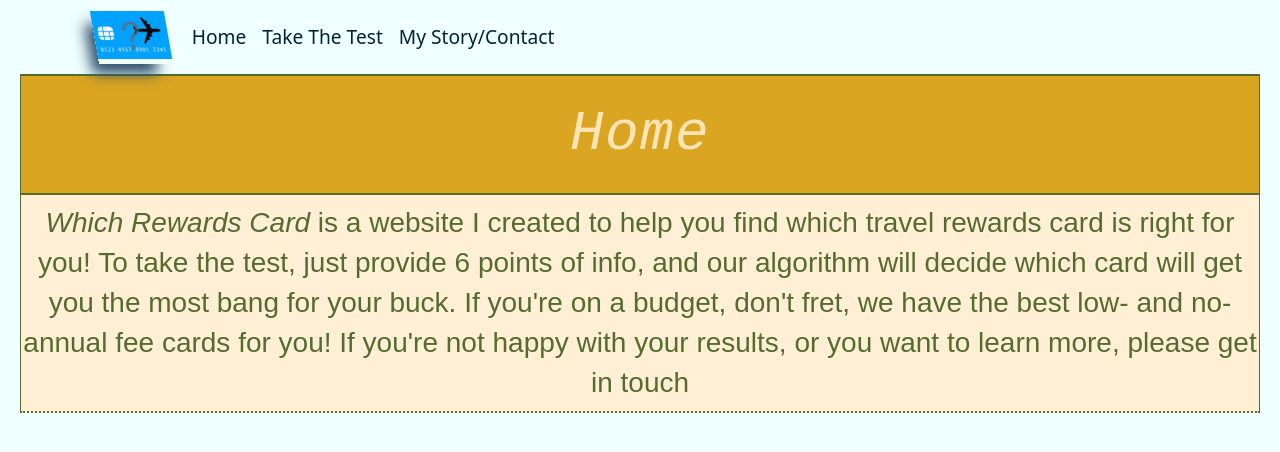
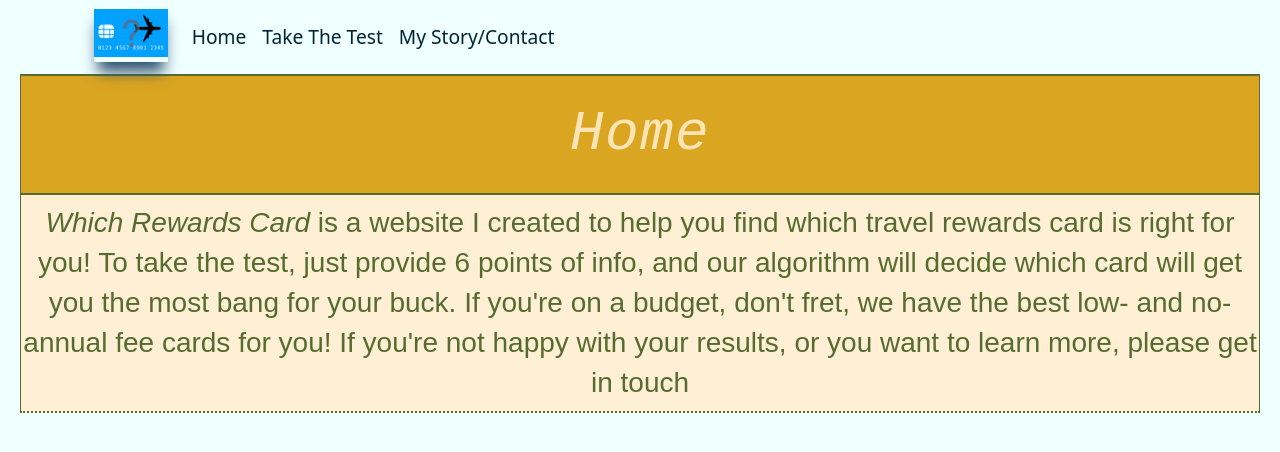
Before and after one commit to ar-sht/ar-sht.github.io, a plain HTML site: page index.html in a window 1280 px wide. In both pictures the pointer is over the link 130 px from the left and 37 px from the top of the page. Drawn offline with nearby package versions, Linux system fonts and the light colour scheme.

Commit message:
Updated brand logo animation

```diff
--- a/wrcstylesheet.css
+++ b/wrcstylesheet.css
@@ -16,8 +16,8 @@ body {
 	transition: all 0.25s;
 }
 .navbar-brand:hover {
-	box-shadow: -0.6em 0.7em 0.7em -0.2em #2f526e;
-	transform: translateY(-0.1em) skew(10deg);
+	box-shadow: 0 0.7em 0.7em -0.2em #2f526e;
+	transform: translateY(-0.2em);
 	cursor: pointer;
 }
 
```
